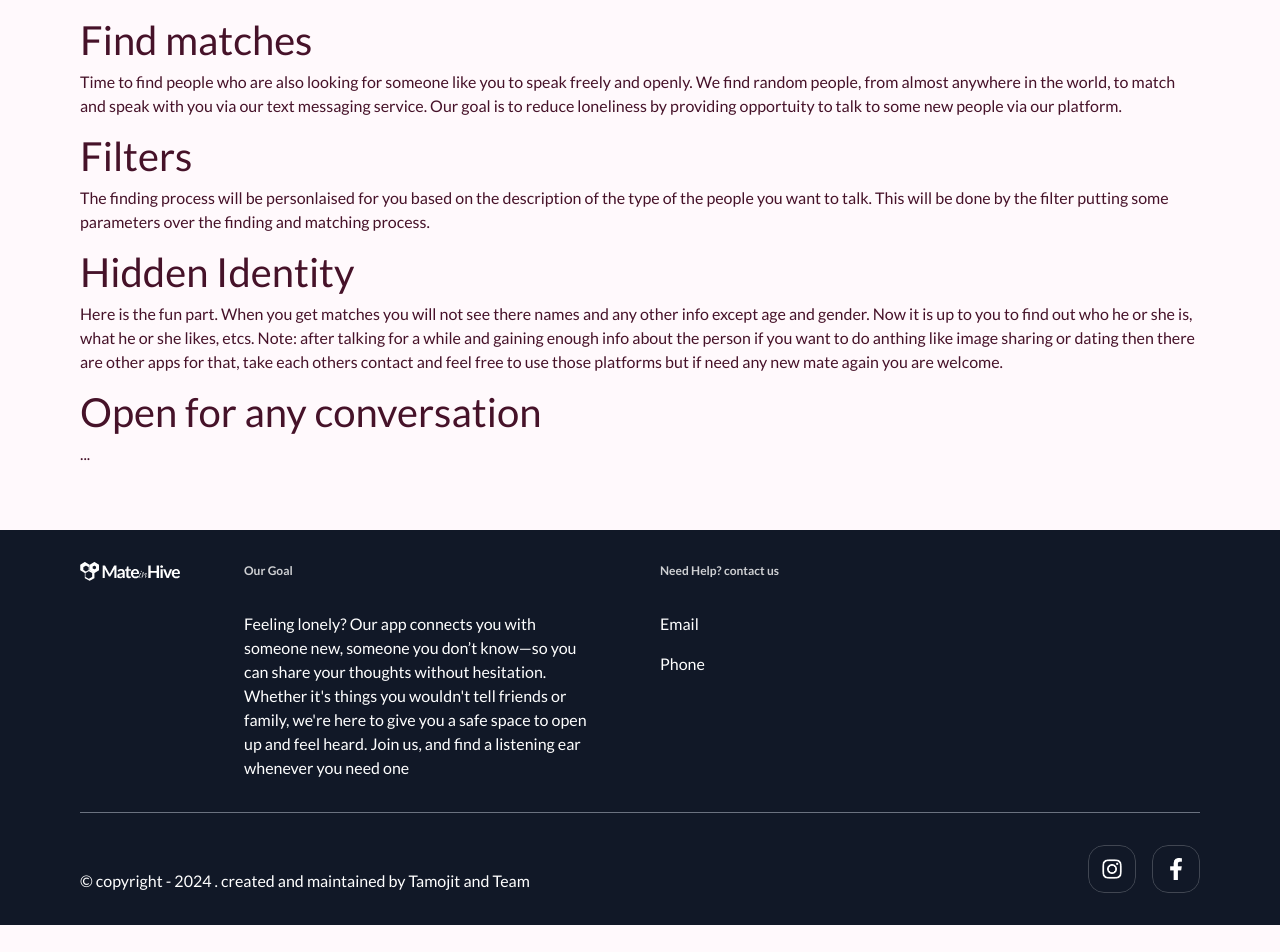
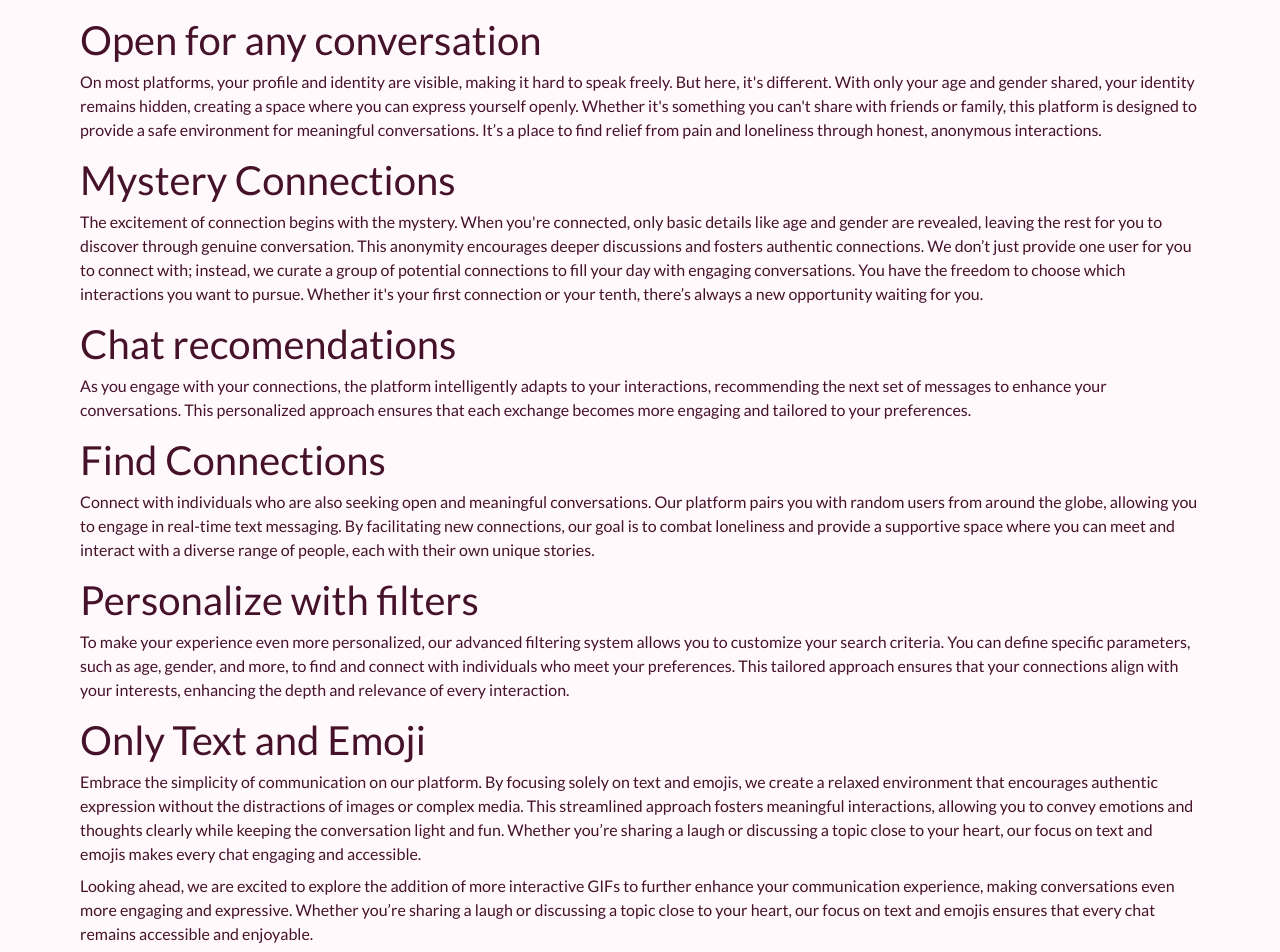
Before and after one commit to TitanXtream/chat-mateinhive, a Next.js app: page /how-it-works in a window 1280 px wide. Shown: the part 180-1132 px from the top of the page. Before the commit the page ends 1105 px from the top, so only its background shows below. Built offline with nearby package versions, Linux system fonts and the light colour scheme.

Commit message:
HOW IT WORKS PAGE ADDED

```diff
--- a/src/app/how-it-works/page.tsx
+++ b/src/app/how-it-works/page.tsx
@@ -7,40 +7,85 @@ const page = () => {
     <PageLayout>
       <Heading>How it works</Heading>
       <div>
-        <Heading varient='small'>Find matches</Heading>
+        <Heading varient='small'>Open for any conversation</Heading>
         <p>
-          Time to find people who are also looking for someone like you to speak
-          freely and openly. We find random people, from almost anywhere in the
-          world, to match and speak with you via our text messaging service. Our
-          goal is to reduce loneliness by providing opportuity to talk to some
-          new people via our platform.
+          On most platforms, your profile and identity are visible, making it
+          hard to speak freely. But here, it's different. With only your age and
+          gender shared, your identity remains hidden, creating a space where
+          you can express yourself openly. Whether it's something you can't
+          share with friends or family, this platform is designed to provide a
+          safe environment for meaningful conversations. It’s a place to find
+          relief from pain and loneliness through honest, anonymous
+          interactions.
         </p>
       </div>
       <div>
-        <Heading varient='small'>Filters</Heading>
+        <Heading varient='small'>Mystery Connections</Heading>
+
         <p>
-          The finding process will be personlaised for you based on the
-          description of the type of the people you want to talk. This will be
-          done by the filter putting some parameters over the finding and
-          matching process.
+          The excitement of connection begins with the mystery. When you're
+          connected, only basic details like age and gender are revealed,
+          leaving the rest for you to discover through genuine conversation.
+          This anonymity encourages deeper discussions and fosters authentic
+          connections. We don’t just provide one user for you to connect with;
+          instead, we curate a group of potential connections to fill your day
+          with engaging conversations. You have the freedom to choose which
+          interactions you want to pursue. Whether it's your first connection or
+          your tenth, there’s always a new opportunity waiting for you.
         </p>
       </div>
       <div>
-        <Heading varient='small'>Hidden Identity</Heading>
+        <Heading varient='small'>Chat recomendations</Heading>
+
         <p>
-          Here is the fun part. When you get matches you will not see there
-          names and any other info except age and gender. Now it is up to you to
-          find out who he or she is, what he or she likes, etcs. Note: after
-          talking for a while and gaining enough info about the person if you
-          want to do anthing like image sharing or dating then there are other
-          apps for that, take each others contact and feel free to use those
-          platforms but if need any new mate again you are welcome.
+          As you engage with your connections, the platform intelligently adapts
+          to your interactions, recommending the next set of messages to enhance
+          your conversations. This personalized approach ensures that each
+          exchange becomes more engaging and tailored to your preferences.
         </p>
       </div>
-
       <div>
-        <Heading varient='small'>Open for any conversation</Heading>
-        <p>...</p>
+        <Heading varient='small'>Find Connections</Heading>
+        <p>
+          Connect with individuals who are also seeking open and meaningful
+          conversations. Our platform pairs you with random users from around
+          the globe, allowing you to engage in real-time text messaging. By
+          facilitating new connections, our goal is to combat loneliness and
+          provide a supportive space where you can meet and interact with a
+          diverse range of people, each with their own unique stories.
+        </p>
+      </div>
+      <div>
+        <Heading varient='small'>Personalize with filters</Heading>
+        <p>
+          To make your experience even more personalized, our advanced filtering
+          system allows you to customize your search criteria. You can define
+          specific parameters, such as age, gender, and more, to find and
+          connect with individuals who meet your preferences. This tailored
+          approach ensures that your connections align with your interests,
+          enhancing the depth and relevance of every interaction.
+        </p>
+      </div>
+      <div>
+        <Heading varient='small'>Only Text and Emoji</Heading>
+        <p>
+          Embrace the simplicity of communication on our platform. By focusing
+          solely on text and emojis, we create a relaxed environment that
+          encourages authentic expression without the distractions of images or
+          complex media. This streamlined approach fosters meaningful
+          interactions, allowing you to convey emotions and thoughts clearly
+          while keeping the conversation light and fun. Whether you’re sharing a
+          laugh or discussing a topic close to your heart, our focus on text and
+          emojis makes every chat engaging and accessible.
+        </p>
+        <p className='mt-[0.5rem]'>
+          Looking ahead, we are excited to explore the addition of more
+          interactive GIFs to further enhance your communication experience,
+          making conversations even more engaging and expressive. Whether you’re
+          sharing a laugh or discussing a topic close to your heart, our focus
+          on text and emojis ensures that every chat remains accessible and
+          enjoyable.
+        </p>
       </div>
     </PageLayout>
   );
```
